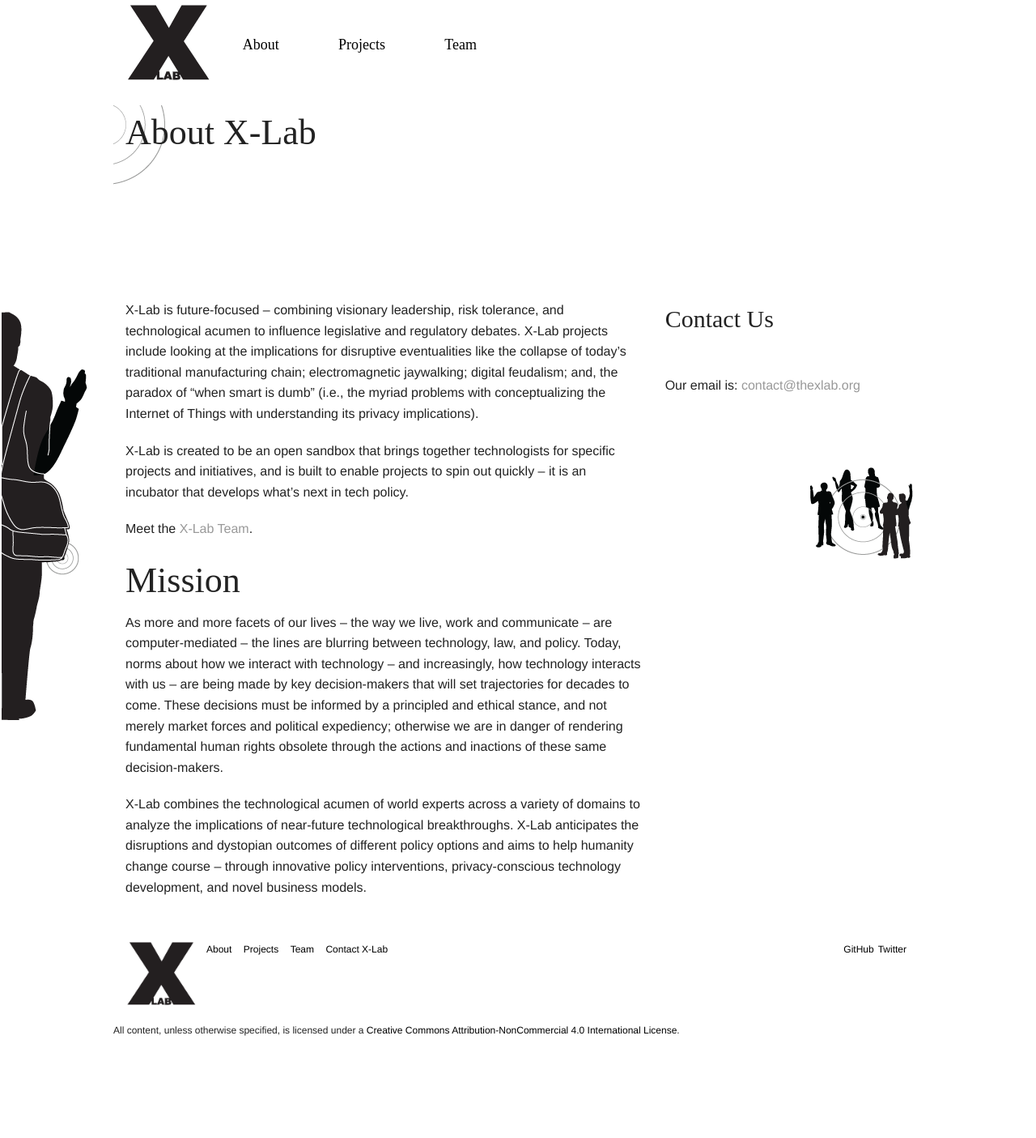
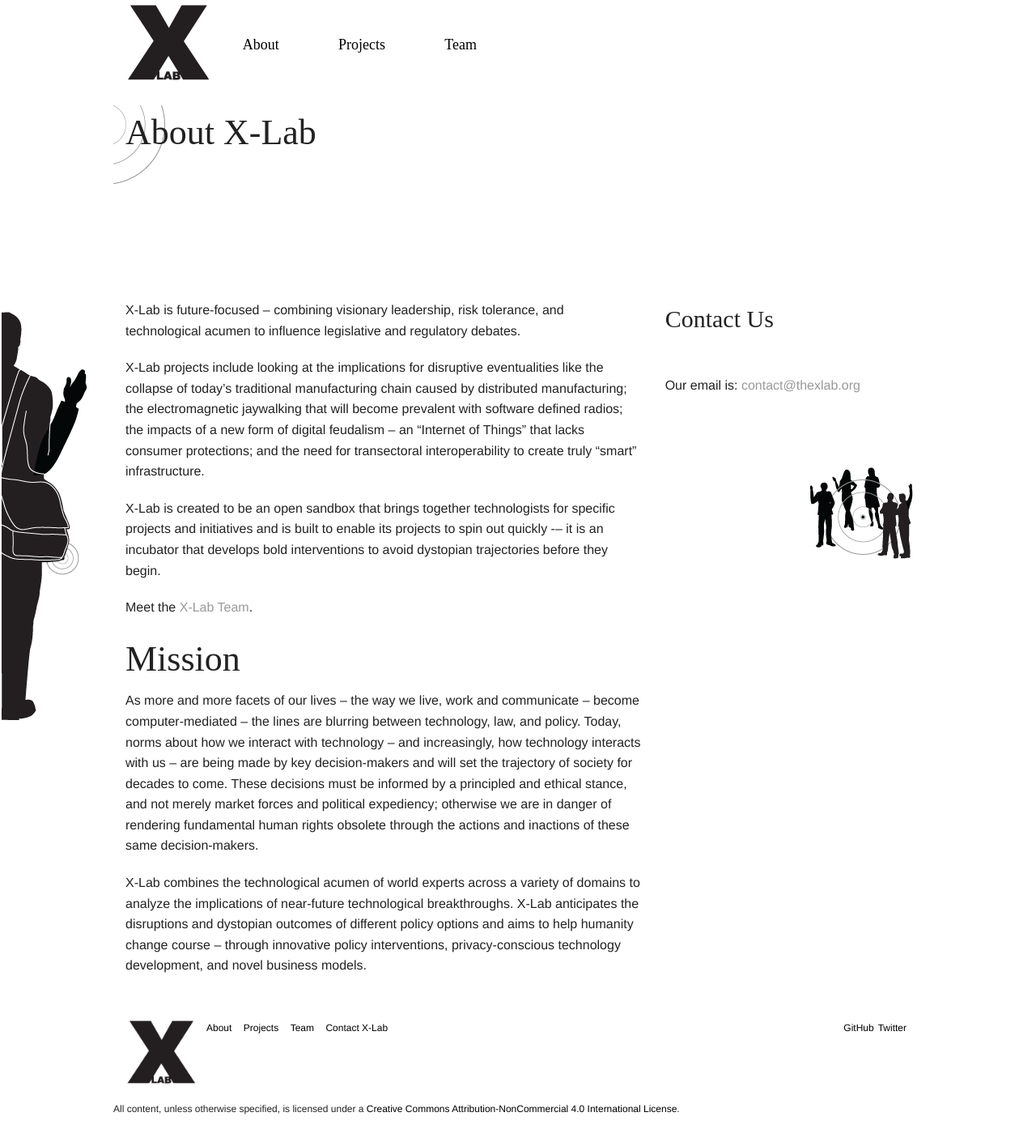
Before and after one commit to xlabrocks/X-Lab-Site, a Jekyll site: the page built from x-lab.org/about/index.md, in a window 1280 px wide. Shown: the whole page at 81% size. Built offline with Jekyll 4.4.1, drawn with Linux system fonts in a browser that asks for light colours; nearby versions of some CDN libraries; some web fonts are replaced; library files that are not in the unit come from our copies; before the commit the page ends 1308 px from its top, so only the background shows below that.

Commit message:
Updated index.md

```diff
--- a/x-lab.org/about/index.md
+++ b/x-lab.org/about/index.md
@@ -9,13 +9,15 @@ lang: en
 published: true
 ---
 
-X-Lab is future-focused -- combining visionary leadership, risk tolerance, and technological acumen to influence legislative and regulatory debates. X-Lab projects include looking at the implications for disruptive eventualities like the collapse of today's traditional manufacturing chain; electromagnetic jaywalking; digital feudalism; and, the paradox of "when smart is dumb" (i.e., the myriad problems with conceptualizing the Internet of Things with understanding its privacy implications).
+X-Lab is future-focused -- combining visionary leadership, risk tolerance, and technological acumen to influence legislative and regulatory debates.
 
-X-Lab is created to be an open sandbox that brings together technologists for specific projects and initiatives, and is built to enable projects to spin out quickly -- it is an incubator that develops what's next in tech policy.
+X-Lab projects include looking at the implications for disruptive eventualities like the collapse of today’s traditional manufacturing chain caused by distributed manufacturing; the electromagnetic jaywalking that will become prevalent with software defined radios; the impacts of a new form of digital feudalism -- an "Internet of Things" that lacks consumer protections; and the need for transectoral interoperability to create truly "smart" infrastructure.
+
+X-Lab is created to be an open sandbox that brings together technologists for specific projects and initiatives and is built to enable its projects to spin out quickly -– it is an incubator that develops bold interventions to avoid dystopian trajectories before they begin.
 
 Meet the <a href="/team">X-Lab Team</a>.
 
 # Mission
-As more and more facets of our lives -- the way we live, work and communicate -- are computer-mediated -- the lines are blurring between technology, law, and policy. Today, norms about how we interact with technology -- and increasingly, how technology interacts with us -- are being made by key decision-makers that will set trajectories for decades to come. These decisions must be informed by a principled and ethical stance, and not merely market forces and political expediency; otherwise we are in danger of rendering fundamental human rights obsolete through the actions and inactions of these same decision-makers.
+As more and more facets of our lives -- the way we live, work and communicate -- become computer-mediated -- the lines are blurring between technology, law, and policy. Today, norms about how we interact with technology -- and increasingly, how technology interacts with us -- are being made by key decision-makers and will set the trajectory of society for decades to come. These decisions must be informed by a principled and ethical stance, and not merely market forces and political expediency; otherwise we are in danger of rendering fundamental human rights obsolete through the actions and inactions of these same decision-makers.
 
 X-Lab combines the technological acumen of world experts across a variety of domains to analyze the implications of near-future technological breakthroughs. X-Lab anticipates the disruptions and dystopian outcomes of different policy options and aims to help humanity change course -- through innovative policy interventions, privacy-conscious technology development, and novel business models.
```
